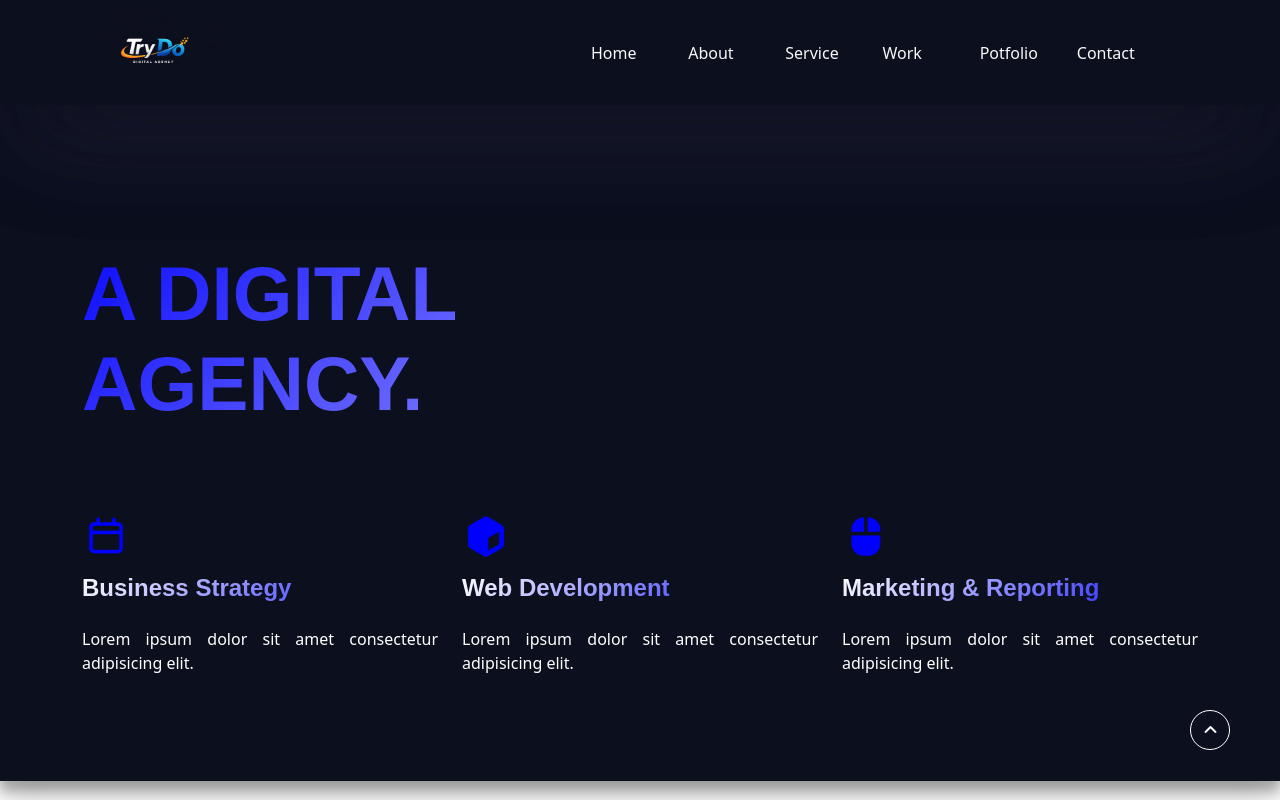
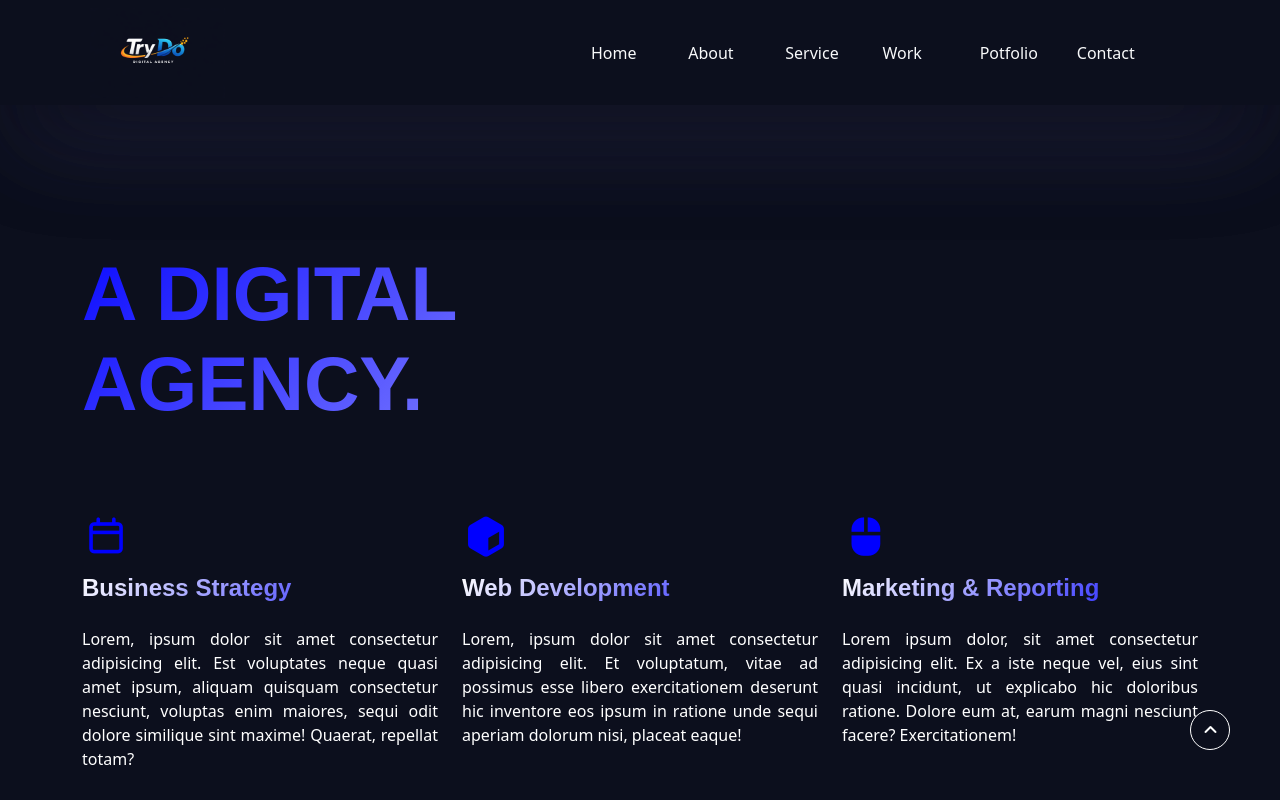
Before and after one commit to bavaneeswaran49/Skarotask, a React (Vite) app: page /Home1 in a window 1280 px wide. Shown: the top 800 px of the page. Built offline with nearby package versions, Linux system fonts and the light colour scheme; a web font is replaced by a local one.

Commit message:
Fix CSS syntax and update Home1.jsx search input

```diff
--- a/src/App.css
+++ b/src/App.css
@@ -962,18 +962,13 @@
 }
 
 .kart {
-    height: 395px;
-    /* height: clamp(500px, 500rem, 200px); */
-    border: 1px solid rgba(0, 0, 0, 0.385);
+    height: 470px;
     border-radius: 10px;
     margin-bottom: 20px;
 }
 
 .dlass {
-    /* height: clamp(300px,45px,100px); */
-    height: 35%;
-    /* width: 275px; */
-    /* width: clamp(300px, 425px, 200px); */
+    height: 55%;
     width: 100%;
     border-radius: 5px;
     overflow: hidden;
@@ -981,8 +976,6 @@
 
 .dlasss {
     height: 100%;
-    /* width: 275px; */
-    /* width: clamp(300px, 425px, 200px); */
     width: 100%;
 }
 
@@ -1057,14 +1050,12 @@
     align-items: center;
 }
 
-/* ===== MODAL CENTER ===== */
 .modal-centered {
     display: flex;
     align-items: center;
     min-height: calc(100% - 1rem);
 }
 
-/* ===== GLASS CARD ===== */
 .modal-content {
     border-radius: 18px;
     border: none;
@@ -1087,13 +1078,11 @@
     }
 }
 
-/* ===== HEADER ===== */
 .modal-header {
     border: none;
     padding: 22px;
 }
 
-/* ===== TITLE TABS ===== */
 .title {
     width: 100%;
     display: flex;
@@ -1126,7 +1115,6 @@
     position: absolute;
     width: 100%;
     height: 3px;
-    /* background: linear-gradient(90deg,); */
     background: linear-gradient(290deg, blue, white);
 
     bottom: -6px;
@@ -1134,7 +1122,6 @@
     border-radius: 10px;
 }
 
-/* ===== CLOSE BUTTON ===== */
 .cls {
     display: flex;
     align-items: center;
@@ -1221,6 +1208,7 @@
     background: rgba(0, 0, 0, 0.09);
     backdrop-filter: blur(6px);
 }
+
 .potfolio1 {
     display: flex;
     justify-content: space-between;
@@ -1246,3 +1234,8 @@
     color: #555;
     cursor: pointer;
 }
+
+.modal {
+    height: 100%;
+    width: 20%;
+}
--- a/src/Components/Home1.jsx
+++ b/src/Components/Home1.jsx
@@ -18,10 +18,10 @@ export default function Home1() {
       .then((json) => setProducts(json));
   }, []);
 
-const filteredProducts = products.filter((item) =>
-  item.title.toLowerCase().includes(search.toLowerCase()) ||
-  item.price.toString().includes(search)
-);
+  const filteredProducts = products.filter((item) =>
+    item.title.toLowerCase().includes(search.toLowerCase()) ||
+    item.price.toString().includes(search)
+  );
 
 
   return (
@@ -43,7 +43,7 @@ const filteredProducts = products.filter((item) =>
               <i className="fa-regular fa-calendar icon1"></i>
               <h2 className="subcontant-h2">Business Strategy</h2>
               <p className="subcontant-p">
-                Lorem ipsum dolor sit amet consectetur adipisicing elit.
+                Lorem, ipsum dolor sit amet consectetur adipisicing elit. Est voluptates neque quasi amet ipsum, aliquam quisquam consectetur nesciunt, voluptas enim maiores, sequi odit dolore similique sint maxime! Quaerat, repellat totam?
               </p>
             </div>
 
@@ -51,7 +51,7 @@ const filteredProducts = products.filter((item) =>
               <i className="fa-solid fa-cube icon1"></i>
               <h2 className="subcontant-h2">Web Development</h2>
               <p className="subcontant-p">
-                Lorem ipsum dolor sit amet consectetur adipisicing elit.
+                Lorem, ipsum dolor sit amet consectetur adipisicing elit. Et voluptatum, vitae ad possimus esse libero exercitationem deserunt hic inventore eos ipsum in ratione unde sequi aperiam dolorum nisi, placeat eaque!
               </p>
             </div>
 
@@ -59,13 +59,12 @@ const filteredProducts = products.filter((item) =>
               <i className="fa-solid fa-computer-mouse icon1"></i>
               <h2 className="subcontant-h2">Marketing & Reporting</h2>
               <p className="subcontant-p">
-                Lorem ipsum dolor sit amet consectetur adipisicing elit.
+               Lorem ipsum dolor, sit amet consectetur adipisicing elit. Ex a iste neque vel, eius sint quasi incidunt, ut explicabo hic doloribus ratione. Dolore eum at, earum magni nesciunt facere? Exercitationem!
               </p>
             </div>
           </div>
         </div>
       </section>
-
       <About />
       <Service />
       <Work />
@@ -78,7 +77,7 @@ const filteredProducts = products.filter((item) =>
             <div className="inp">
               <input
                 type="text"
-                placeholder="get your Web"
+                placeholder="get your own Web"
                 className="form-control w-25"
                 value={search}
                 onChange={(e) => {
@@ -121,7 +120,6 @@ const filteredProducts = products.filter((item) =>
                 </div>
               ))}
           </div>
-
           {visibleCount < filteredProducts.length && (
             <div className="text-center my-4">
               <button
```
